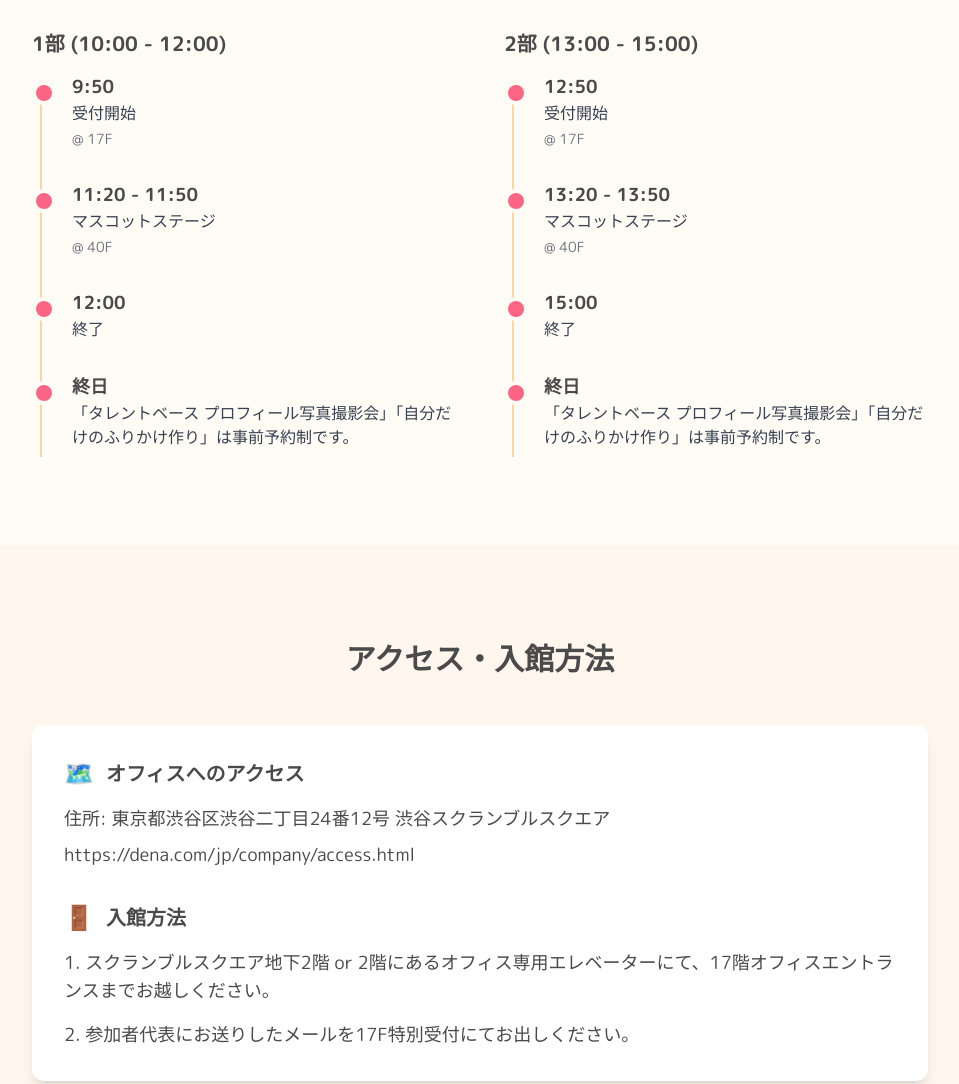
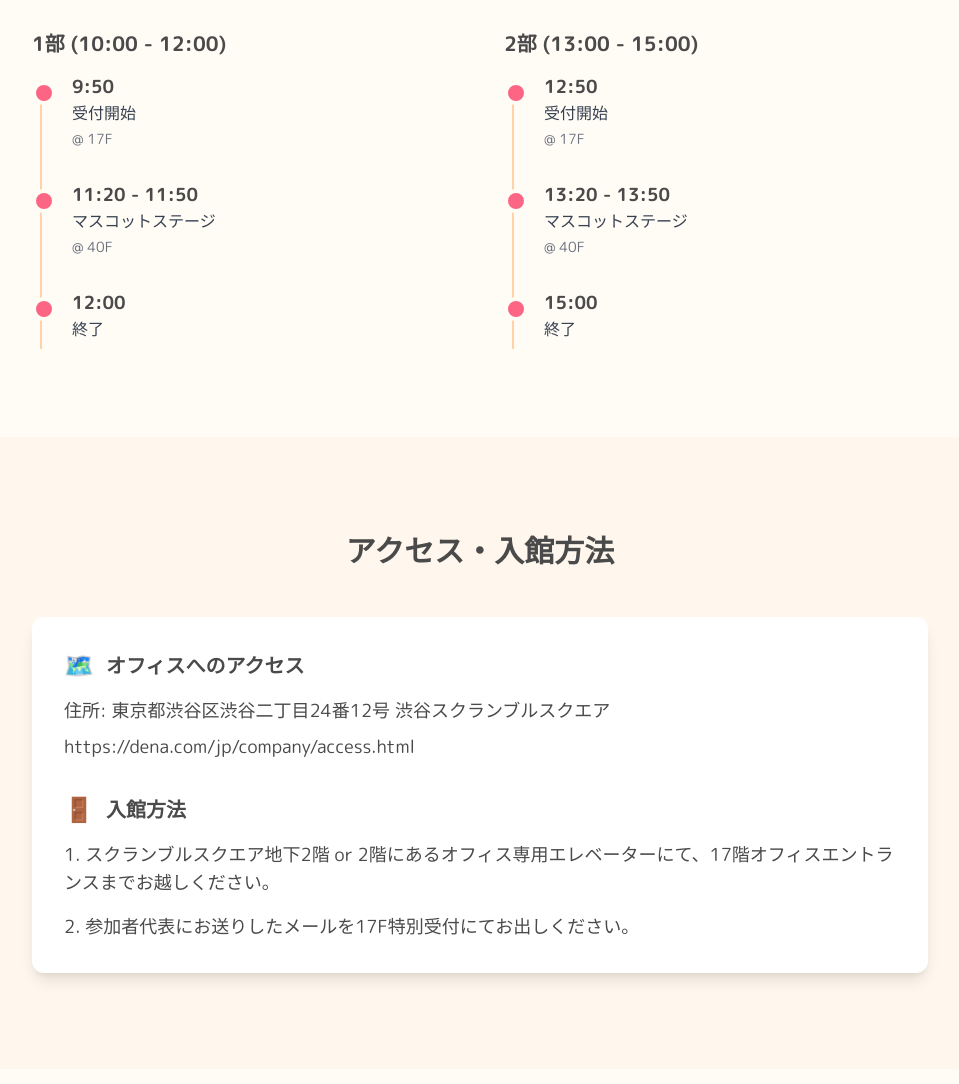
Before and after one commit to kanahashimoto-hub/-2, a plain HTML site: page index.html in a window 1280 px wide. Shown: the part 2487-3571 px from the top of the page, without its empty margins (160-1119 px from the left). Drawn offline with nearby package versions, Linux system fonts and the light colour scheme.

Commit message:
Update index.html

```diff
--- a/index.html
+++ b/index.html
@@ -255,11 +255,11 @@
             ],
             night: [
                 { name: '野球観戦', location: '40F', desc: '大画面でベイスターズの試合を応援！みんなで集まって盛り上がりましょう！', reserved: false },
-                { name: 'TOKYO MIX CURRY', location: '42F', desc: 'DeNAギャラクシーからTOKYO MIX CURRYが参加!美味しいカレーを先着順でご提供します。', reserved: false, note: '先着順' },
-                { name: 'タレントベース プロフィール写真撮影会', location: '40F', desc: 'ご友人との記念写真や、本格的な宣材写真も撮影可能です。', reserved: false },
-                { name: 'ケンコー縁日', location: '42F', desc: '握力計、型抜き、けん玉、輪投げに挑戦！', reserved: false },
-                { name: '軽食やドリンク', location: '42F', desc: '球団ビールやDeNAギャラクシーな企業からスナックや軽食を用意', reserved: false },
-                { name: 'ボードゲーム', location: '42F', desc: 'ルールは知らなくても大丈夫！スタッフが丁寧に教えます。短時間でサクッと楽しめるゲームから、じっくり考える頭脳戦まで、色々揃えてお待ちしています。手ぶらで気軽に遊びに来てくださいね♪', reserved: false },
+                { name: 'TOKYO MIX CURRY', location: '42F 18:00 - 先着順 ', desc: 'DeNAギャラクシーからTOKYO MIX CURRYが参加!美味しいカレーを先着順でご提供します。', reserved: false, note: '先着順' },
+                { name: 'タレントベース プロフィール写真撮影会', location: '40F 17:00 - 19:30', desc: 'ご友人との記念写真や、本格的な宣材写真も撮影可能です。', reserved: false },
+                { name: 'ケンコー縁日', location: '42F 17:00 - 19:00', desc: '握力計、型抜き、けん玉、輪投げに挑戦！', reserved: false },
+                { name: '軽食やドリンク', location: '40F & 42F', desc: '球団ビールやDeNAギャラクシーな企業からスナックや軽食を用意', reserved: false },
+                { name: 'ボードゲーム', location: '42F 17:00 - 19:00', desc: 'ルールは知らなくても大丈夫！スタッフが丁寧に教えます。短時間でサクッと楽しめるゲームから、じっくり考える頭脳戦まで、色々揃えてお待ちしています。手ぶらで気軽に遊びに来てくださいね♪', reserved: false },
             ]
         };
 
@@ -268,18 +268,14 @@
                 { time: '9:50', event: '受付開始', location: '17F' },
                 { time: '11:20 - 11:50', event: 'マスコットステージ', location: '40F' },
                 { time: '12:00', event: '終了', location: '' },
-                { time: '終日', event: '「タレントベース プロフィール写真撮影会」「自分だけのふりかけ作り」は事前予約制です。', location: '' },
             ],
             day2: [
                 { time: '12:50', event: '受付開始', location: '17F' },
                 { time: '13:20 - 13:50', event: 'マスコットステージ', location: '40F' },
                 { time: '15:00', event: '終了', location: '' },
-                { time: '終日', event: '「タレントベース プロフィール写真撮影会」「自分だけのふりかけ作り」は事前予約制です。', location: '' },
             ],
             night: [
                 { time: '16:50', event: '受付開始', location: '17F' },
-                { time: '17:00 - 19:00', event: '「ボードゲーム」「ケンコー縁日」', location: '42F' },
-                { time: '17:00 - 19:30', event: 'タレントベース プロフィール写真撮影会', location: '40F' },
                 { time: '18:00-', event: '野球観戦', location: '40F' },
                 { time: '18:00-', event: 'TOKYO MIX CURRYのカレー提供 (先着順)', location: '42F' },
                 { time: '20:30', event: '終了（試合の状況により変動）', location: '' },
```
